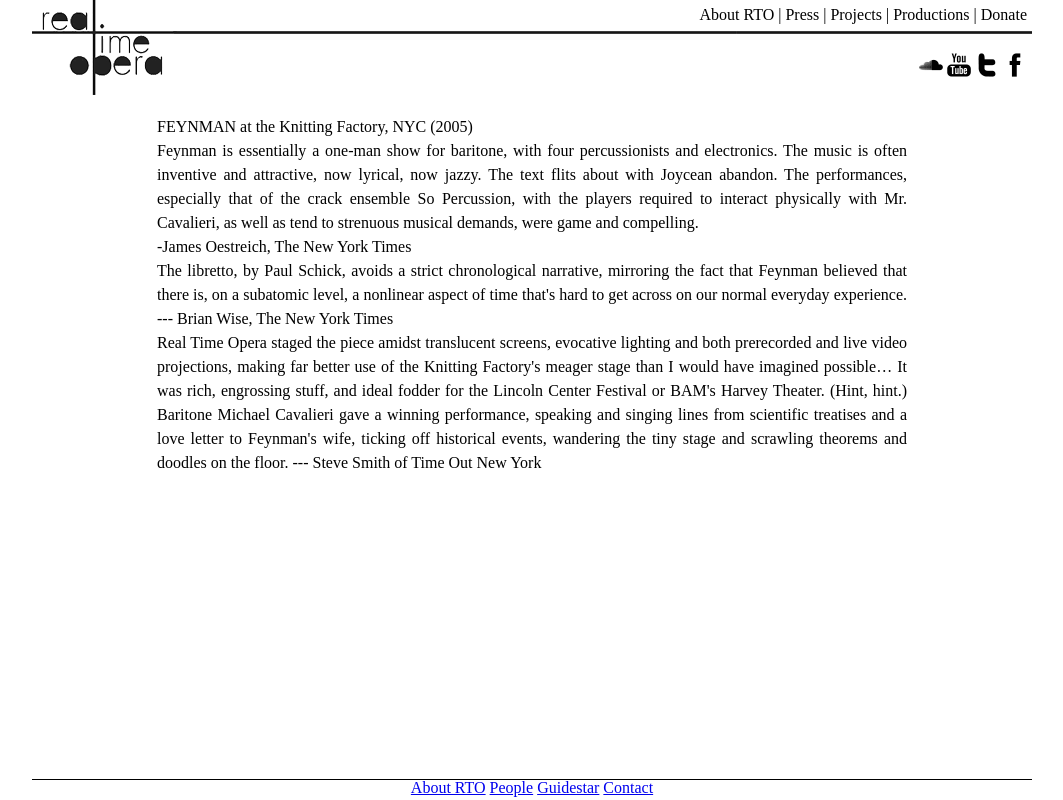
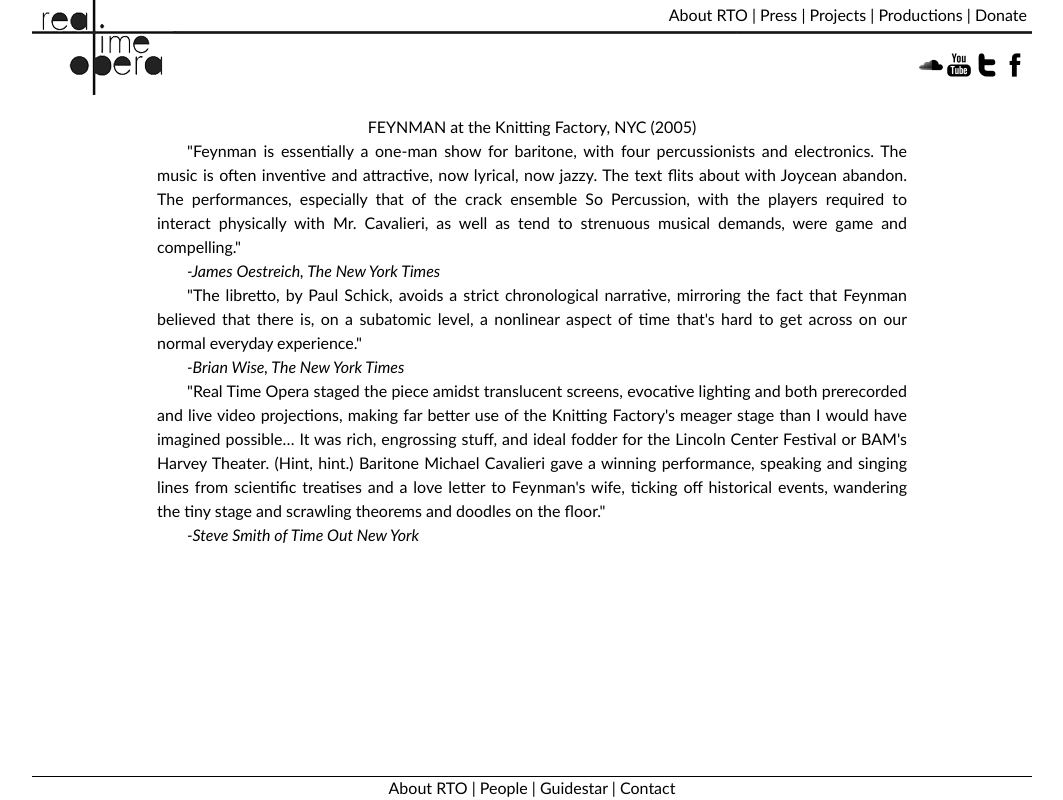
Before and after one commit to baroquebloke/RTO, a Flask app: page /press in a window 1280 px wide. Shown: the whole page, without its empty margins (108-1171 px from the left). Run offline with Flask 2, Linux system fonts and the light colour scheme; some libraries are stand-ins or nearby versions.

Commit message:
more content, fixed font

```diff
--- a/static/owl-carousel/owl.theme.css
+++ b/static/owl-carousel/owl.theme.css
@@ -28,11 +28,11 @@
 }
 .owl-theme .owl-controls .owl-buttons .owl-next {
 	right: -125px;
-	bottom: 23px;
+	bottom: 31px;
 }
 .owl-theme .owl-controls .owl-buttons .owl-prev {
 	left: -125px;
-	bottom: 23px;
+	bottom: 32px;
 }
 /* Clickable class fix problem with hover on touch devices */
 /* Use it for non-touch hover action */
--- a/static/style.css
+++ b/static/style.css
@@ -50,7 +50,7 @@ table {
 /* ################################################# */
 html, body {
 	height: 100%;
-	font-family: Futura;
+	font-family: Futura,Trebuchet MS,Arial,sans-serif;
 }
 body {
 	max-width: 1000px;
@@ -122,7 +122,7 @@ menu #nav a:hover {
 }
 .container {
 	min-height: 100%;
-	margin-bottom: -21px;
+	margin-bottom: -24px;
 }
 .container:after {
 	content: "";
@@ -135,35 +135,68 @@ menu #nav a:hover {
 	margin: 0 auto;
 	line-height: 1.5;
 }
+.page-content h1 {
+	text-align: center;
+}
+#bio-pic {
+	width: 300px;
+	margin: 0 20px 0 0;
+	float: left;
+}
+#test-link {
+	text-align: center;
+	margin: 15px;
+}
+.page-content h2 {
+}
 .page-content p {
+	text-indent: 30px;
+}
+.page-content em {
+	font-style: italic;
 }
 .page-content img {
 	width: 100%;
 }
-
-
 figure {
 	text-align: center;
 }
-
-figcaption {
+figure img {
+}
+.owl-carousel {
 }
 figcaption {
 	max-height: 40%;
-	background: rgba(0, 0, 0, 0.7);
+	background: rgba(0, 0, 0, 0.6);
 	color: white;
 	padding: 10px 20px;
 }
+figcaption p {
+}
 footer, .container:after {
-	height: 21px;
+	height: 24px;
 }
 footer {
 	width: 100%;
 	border-top: 1px solid #000000;
 	height: 20px;
 	margin: 0 auto;
+	padding: 3px 0 0 0;
 	text-align: center;
+}
+footer li:after {
+	content: '|';
+}
+footer li:last-child:after {
+	content: none;
 }
 footer li {
 	display: inline-block;
 }
+footer a {
+	text-decoration: none;
+	color: black;
+}
+footer a:hover {
+	color: green;
+}
--- a/templates/pages/press.html
+++ b/templates/pages/press.html
@@ -5,25 +5,27 @@
 	FEYNMAN at the Knitting Factory, NYC (2005)
 </h1>
 <p>
-	Feynman is essentially a one-man show for baritone, with four percussionists
+	"Feynman is essentially a one-man show for baritone, with four percussionists
 	and electronics. The music is often inventive and attractive, now lyrical,
 	now jazzy. The text flits about with Joycean abandon. The performances,
 	especially that of the crack ensemble So Percussion, with the players
 	required to interact physically with Mr. Cavalieri, as well as tend to
-	strenuous musical demands, were game and compelling.
+	strenuous musical demands, were game and compelling."
+	<p>
+		<em>-James Oestreich, The New York Times</em>
+	</p>
 </p>
 <p>
-	<i>-James Oestreich, The New York Times</i>
+	"The libretto, by Paul Schick, avoids a strict chronological narrative,
+	mirroring the fact that Feynman believed that there is, on a subatomic level,
+	a nonlinear aspect of time that's hard to get across on our normal everyday
+	experience."
+	<p>
+		<em>-Brian Wise, The New York Times</em>
+	</p>
 </p>
 <p>
-	The libretto, by Paul Schick, avoids a strict chronological narrative,
-	mirroring the fact that Feynman believed that there is, on a subatomic level,
-	a nonlinear aspect of time that's hard to get across on our normal everyday
-	experience.
-	--- Brian Wise, The New York Times
-</p>
-<p>
-	Real Time Opera staged the piece amidst translucent screens, evocative
+	"Real Time Opera staged the piece amidst translucent screens, evocative
 	lighting and both prerecorded and live video projections, making far better
 	use of the Knitting Factory's meager stage than I would have imagined
 	possible… It was rich, engrossing stuff, and ideal fodder for the Lincoln
@@ -31,8 +33,9 @@
 	Cavalieri gave a winning performance, speaking and singing lines from
 	scientific treatises and a love letter to Feynman's wife, ticking off
 	historical events, wandering the tiny stage and scrawling theorems and
-	doodles on the floor.
-	--- Steve Smith of Time Out New York
+	doodles on the floor."
+	<p>
+		<em>-Steve Smith of Time Out New York</em>
+	</p>
 </p>
-
 {% endblock %}
```
Also changed, not shown: templates/pages/about.html (+4 -4 lines), templates/pages/people.html (+9 -12 lines), static/Schick.jpg (added), static/Schick_01.jpg (added), 7 other files.
